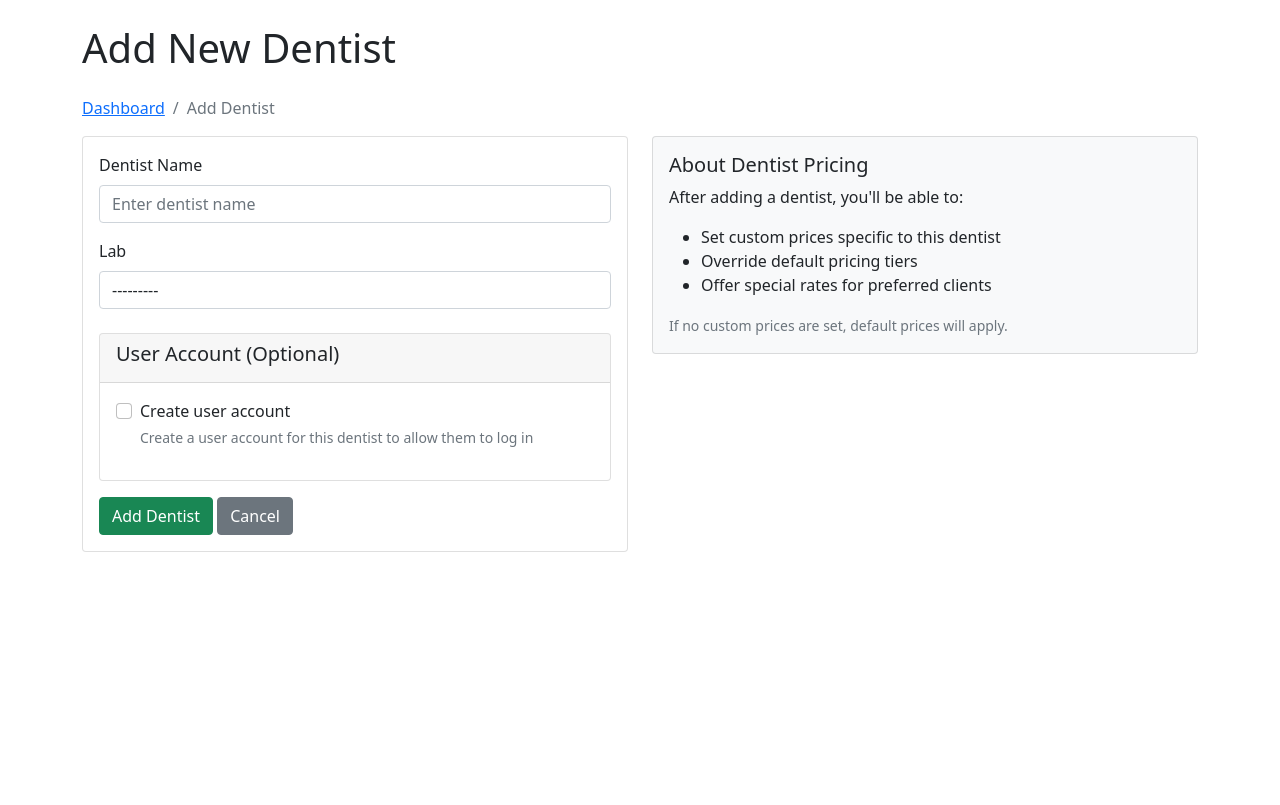
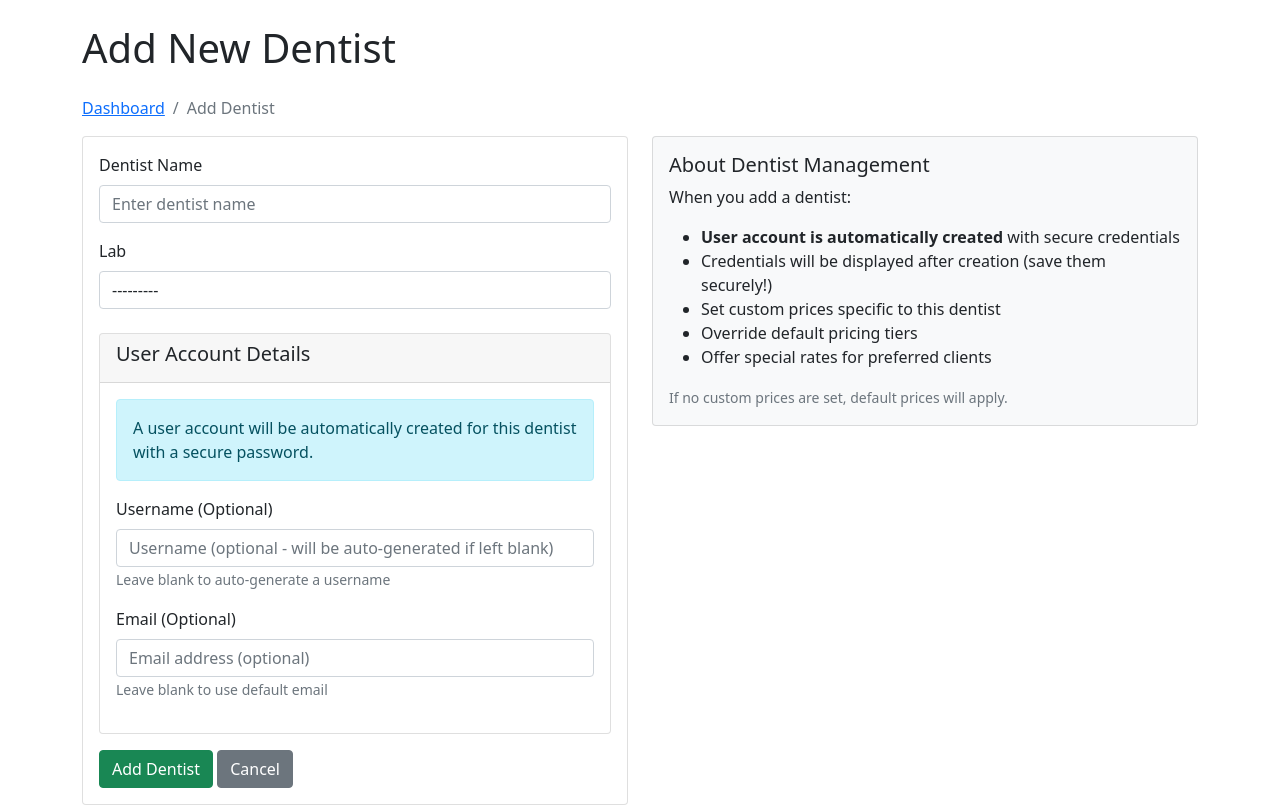
Before and after one commit to jaigner-ams/fusion, a Django app: page /prices/add-dentist/ in a window 1280 px wide. Shown: the part 56-861 px from the top of the page. Before the commit the page ends 608 px from the top, so only its background shows below. Run offline with Django 4.2, Linux system fonts and the light colour scheme; a user stored in the database is signed in; tables that the repository leaves empty hold one stand-in row (values such as "Sample post").

Commit message:
Implement 5 credit minimum purchase and auto-user creation for dentists
- Set minimum credit purchase to 5 credits with validation
- Auto-create user accounts for new dentists with generated credentials
- Update file upload size limit to 500MB
- Improve price management interface with better tier visualization
- Add test scripts for credit minimum and auto-user creation

🤖 Generated with [Claude Code](https://claude.ai/code)

Co-Authored-By: Claude <noreply@anthropic.com>

```diff
--- a/fusion/settings.py
+++ b/fusion/settings.py
@@ -140,6 +140,11 @@ MEDIA_ROOT = '/var/www/fusion/media'
 
 DEFAULT_AUTO_FIELD = 'django.db.models.BigAutoField'
 
+# File Upload Settings
+# Maximum size for file uploads (500MB)
+FILE_UPLOAD_MAX_MEMORY_SIZE = 500 * 1024 * 1024  # 500MB
+DATA_UPLOAD_MAX_MEMORY_SIZE = 500 * 1024 * 1024  # 500MB
+
 # Custom User Model
 AUTH_USER_MODEL = 'mgmt.CustomUser'
 
--- a/mgmt/forms.py
+++ b/mgmt/forms.py
@@ -91,29 +91,16 @@ class DentistUserCreationForm(CustomUserCreationForm):
         self.fields['user_type'].widget = forms.HiddenInput()
 
 class DentistWithUserForm(forms.ModelForm):
-    create_user_account = forms.BooleanField(
-        required=False,
-        initial=False,
-        widget=forms.CheckboxInput(attrs={'class': 'form-check-input'}),
-        help_text='Create a user account for this dentist to allow them to log in'
-    )
+    # Optional fields to update the auto-generated user account
     username = forms.CharField(
         required=False,
-        widget=forms.TextInput(attrs={'class': 'form-control', 'placeholder': 'Username for dentist login'})
+        widget=forms.TextInput(attrs={'class': 'form-control', 'placeholder': 'Username (optional - will be auto-generated if left blank)'}),
+        help_text='Leave blank to auto-generate a username'
     )
     email = forms.EmailField(
         required=False,
-        widget=forms.EmailInput(attrs={'class': 'form-control', 'placeholder': 'Email address'})
-    )
-    password1 = forms.CharField(
-        label='Password',
-        required=False,
-        widget=forms.PasswordInput(attrs={'class': 'form-control', 'placeholder': 'Password'})
-    )
-    password2 = forms.CharField(
-        label='Confirm Password',
-        required=False,
-        widget=forms.PasswordInput(attrs={'class': 'form-control', 'placeholder': 'Confirm password'})
+        widget=forms.EmailInput(attrs={'class': 'form-control', 'placeholder': 'Email address (optional)'}),
+        help_text='Leave blank to use default email'
     )
 
     class Meta:
@@ -134,72 +121,48 @@ class DentistWithUserForm(forms.ModelForm):
 
         # If editing existing dentist with user account
         if self.instance.pk and self.instance.user:
-            self.fields['create_user_account'].initial = True
             self.fields['username'].initial = self.instance.user.username
             self.fields['email'].initial = self.instance.user.email
-            # Hide password fields for existing users
-            self.fields.pop('password1', None)
-            self.fields.pop('password2', None)
 
-    def clean(self):
-        cleaned_data = super().clean()
-        create_account = cleaned_data.get('create_user_account')
-
-        if create_account:
-            username = cleaned_data.get('username')
-            email = cleaned_data.get('email')
-            password1 = cleaned_data.get('password1')
-            password2 = cleaned_data.get('password2')
-
-            if not username:
-                self.add_error('username', 'Username is required when creating a user account')
-            elif CustomUser.objects.filter(username=username).exclude(pk=self.instance.user.pk if self.instance.user else None).exists():
-                self.add_error('username', 'A user with this username already exists')
-
-            if not email:
-                self.add_error('email', 'Email is required when creating a user account')
-
-            # Only validate passwords for new users
-            if not self.instance.user:
-                if not password1:
-                    self.add_error('password1', 'Password is required when creating a user account')
-                elif password1 != password2:
-                    self.add_error('password2', 'Passwords do not match')
-
-        return cleaned_data
+    def clean_username(self):
+        username = self.cleaned_data.get('username')
+        if username:
+            # Check if username already exists (excluding current user if editing)
+            existing = CustomUser.objects.filter(username=username)
+            if self.instance.pk and self.instance.user:
+                existing = existing.exclude(pk=self.instance.user.pk)
+            if existing.exists():
+                raise forms.ValidationError('A user with this username already exists')
+        return username
 
     def save(self, commit=True):
         dentist = super().save(commit=False)
 
-        if self.cleaned_data.get('create_user_account'):
-            if not dentist.user:
-                # Create new user account
-                user = CustomUser.objects.create_user(
-                    username=self.cleaned_data['username'],
-                    email=self.cleaned_data['email'],
-                    password=self.cleaned_data['password1'],
-                    user_type='dentist'
-                )
-                user.first_name = dentist.name
-                user.save()
-                dentist.user = user
-            else:
-                # Update existing user account
-                dentist.user.username = self.cleaned_data['username']
-                dentist.user.email = self.cleaned_data['email']
-                dentist.user.first_name = dentist.name
-                dentist.user.save()
-        elif dentist.user:
-            # Remove user account if unchecked
-            user = dentist.user
-            dentist.user = None
-            if commit:
-                dentist.save()
-            user.delete()
-            return dentist
+        # If this is a new dentist, pass custom username/email to the model
+        if not self.instance.pk:
+            username = self.cleaned_data.get('username')
+            email = self.cleaned_data.get('email')
+
+            if username:
+                dentist._custom_username = username
+            if email:
+                dentist._custom_email = email
+
+        # Update existing user account if dentist already has one
+        elif self.instance.user:
+            username = self.cleaned_data.get('username')
+            email = self.cleaned_data.get('email')
+
+            if username:
+                dentist.user.username = username
+            if email:
+                dentist.user.email = email
+            dentist.user.first_name = dentist.name
+            dentist.user.save()
 
         if commit:
             dentist.save()
+            # Note: For new dentists, the signal will automatically create a user account
 
         return dentist
 
@@ -210,8 +173,8 @@ class CreditPurchaseForm(forms.ModelForm):
         widgets = {
             'quantity': forms.NumberInput(attrs={
                 'class': 'form-control',
-                'min': '1',
-                'placeholder': 'Enter number of credits'
+                'min': '5',
+                'placeholder': 'Enter number of credits (minimum 5)'
             }),
             'quality_type': forms.Select(attrs={'class': 'form-control'})
         }
@@ -241,8 +204,8 @@ class CreditPurchaseForm(forms.ModelForm):
 
     def clean_quantity(self):
         quantity = self.cleaned_data.get('quantity')
-        if quantity and quantity < 1:
-            raise forms.ValidationError('Quantity must be at least 1')
+        if quantity and quantity < 5:
+            raise forms.ValidationError('Minimum purchase is 5 credits')
         return quantity
 
     def get_price_info(self):
@@ -440,9 +403,9 @@ class FileUploadForm(forms.ModelForm):
     def clean_file(self):
         file = self.cleaned_data.get('file')
         if file:
-            # Check file size (limit to 50MB)
-            if file.size > 50 * 1024 * 1024:
-                raise forms.ValidationError('File size cannot exceed 50MB')
+            # Check file size (limit to 500MB)
+            if file.size > 500 * 1024 * 1024:
+                raise forms.ValidationError('File size cannot exceed 500MB')
         return file
 
     def save(self, commit=True):
--- a/mgmt/templates/mgmt/add_dentist.html
+++ b/mgmt/templates/mgmt/add_dentist.html
@@ -41,49 +41,29 @@
 
                     <div class="card mt-4 mb-3">
                         <div class="card-header">
-                            <h5>User Account (Optional)</h5>
+                            <h5>User Account Details</h5>
                         </div>
                         <div class="card-body">
-                            <div class="form-check mb-3">
-                                {{ form.create_user_account }}
-                                <label class="form-check-label" for="{{ form.create_user_account.id_for_label }}">
-                                    {{ form.create_user_account.label }}
-                                </label>
-                                <small class="form-text text-muted d-block">{{ form.create_user_account.help_text }}</small>
+                            <div class="alert alert-info">
+                                <i class="bi bi-info-circle"></i> A user account will be automatically created for this dentist with a secure password.
                             </div>
 
-                            <div id="user-account-fields" style="display: none;">
                             <div class="mb-3">
-                                    <label for="{{ form.username.id_for_label }}" class="form-label">Username</label>
+                                <label for="{{ form.username.id_for_label }}" class="form-label">Username (Optional)</label>
                                 {{ form.username }}
+                                <small class="form-text text-muted">{{ form.username.help_text }}</small>
                                 {% if form.username.errors %}
                                     <div class="text-danger">{{ form.username.errors }}</div>
                                 {% endif %}
                             </div>
 
                             <div class="mb-3">
-                                    <label for="{{ form.email.id_for_label }}" class="form-label">Email</label>
+                                <label for="{{ form.email.id_for_label }}" class="form-label">Email (Optional)</label>
                                 {{ form.email }}
+                                <small class="form-text text-muted">{{ form.email.help_text }}</small>
                                 {% if form.email.errors %}
                                     <div class="text-danger">{{ form.email.errors }}</div>
                                 {% endif %}
-                                </div>
-
-                                <div class="mb-3">
-                                    <label for="{{ form.password1.id_for_label }}" class="form-label">{{ form.password1.label }}</label>
-                                    {{ form.password1 }}
-                                    {% if form.password1.errors %}
-                                        <div class="text-danger">{{ form.password1.errors }}</div>
-                                    {% endif %}
-                                </div>
-
-                                <div class="mb-3">
-                                    <label for="{{ form.password2.id_for_label }}" class="form-label">{{ form.password2.label }}</label>
-                                    {{ form.password2 }}
-                                    {% if form.password2.errors %}
-                                        <div class="text-danger">{{ form.password2.errors }}</div>
-                                    {% endif %}
-                                </div>
                             </div>
                         </div>
                     </div>
@@ -98,9 +78,11 @@
     <div class="col-md-6">
         <div class="card bg-light">
             <div class="card-body">
-                <h5 class="card-title">About Dentist Pricing</h5>
-                <p class="card-text">After adding a dentist, you'll be able to:</p>
+                <h5 class="card-title">About Dentist Management</h5>
+                <p class="card-text">When you add a dentist:</p>
                 <ul>
+                    <li><strong>User account is automatically created</strong> with secure credentials</li>
+                    <li>Credentials will be displayed after creation (save them securely!)</li>
                     <li>Set custom prices specific to this dentist</li>
                     <li>Override default pricing tiers</li>
                     <li>Offer special rates for preferred clients</li>
@@ -110,22 +92,4 @@
         </div>
     </div>
 </div>
-
-<script>
-document.addEventListener('DOMContentLoaded', function() {
-    const createUserCheckbox = document.getElementById('{{ form.create_user_account.id_for_label }}');
-    const userAccountFields = document.getElementById('user-account-fields');
-
-    function toggleUserFields() {
-        if (createUserCheckbox.checked) {
-            userAccountFields.style.display = 'block';
-        } else {
-            userAccountFields.style.display = 'none';
-        }
-    }
-
-    createUserCheckbox.addEventListener('change', toggleUserFields);
-    toggleUserFields(); // Initial state
-});
-</script>
 {% endblock %}
--- a/mgmt/templates/mgmt/base.html
+++ b/mgmt/templates/mgmt/base.html
@@ -4,6 +4,7 @@
     <meta charset="UTF-8">
     <meta name="viewport" content="width=device-width, initial-scale=1.0">
     <title>{% block title %}Price Management{% endblock %}</title>
+    <link rel="icon" href="data:,">
     <link href="https://cdn.jsdelivr.net/npm/bootstrap@5.1.3/dist/css/bootstrap.min.css" rel="stylesheet">
     <style>
         .price-card {
@@ -58,6 +59,7 @@
         {% endblock %}
     </div>
 
+    <script src="https://code.jquery.com/jquery-3.6.0.min.js"></script>
     <script src="https://cdn.jsdelivr.net/npm/bootstrap@5.1.3/dist/js/bootstrap.bundle.min.js"></script>
     {% block extra_js %}{% endblock %}
 </body>
--- a/mgmt/templates/mgmt/purchase_credits.html
+++ b/mgmt/templates/mgmt/purchase_credits.html
@@ -43,7 +43,7 @@
                                         {% endfor %}
                                     </div>
                                 {% endif %}
-                                <div class="form-text">Enter the number of credits you want to purchase</div>
+                                <div class="form-text">Enter the number of credits you want to purchase (minimum 5)</div>
                             </div>
 
                             <div class="col-md-6">
--- a/mgmt/views.py
+++ b/mgmt/views.py
@@ -31,6 +31,11 @@ def price_management_view(request):
 def default_prices_view(request):
     from django.forms import modelformset_factory
 
+    # Create a custom form class that passes the user
+    class DefaultPriceFormWithUser(DefaultPriceForm):
+        def __init__(self, *args, **kwargs):
+            super().__init__(*args, user=request.user, **kwargs)
+
     if request.user.is_admin_user():
         fields = ['lab', 'applied_after', 'price', 'type']
     else:
@@ -38,7 +43,7 @@ def default_prices_view(request):
 
     DefaultPriceFormSet = modelformset_factory(
         model=DefaultPriceList,
-        form=DefaultPriceForm,
+        form=DefaultPriceFormWithUser,
         extra=1,
         can_delete=True,
         fields=fields
@@ -85,7 +90,18 @@ def add_dentist_view(request):
             if not request.user.is_admin_user():
                 dentist.lab = request.user
             dentist.save()
-            if dentist.user:
+
+            # Check if credentials were auto-generated (for new dentists)
+            if hasattr(dentist, '_generated_username') and hasattr(dentist, '_generated_password'):
+                messages.success(
+                    request,
+                    f'Dentist {dentist.name} added successfully! '
+                    f'Auto-generated login credentials: '
+                    f'Username: {dentist._generated_username}, '
+                    f'Password: {dentist._generated_password} '
+                    f'(Please save these credentials securely and share them with the dentist)'
+                )
+            elif dentist.user:
                 messages.success(request, f'Dentist {dentist.name} added successfully with user account!')
             else:
                 messages.success(request, f'Dentist {dentist.name} added successfully!')
```
Also changed, not shown: CLAUDE.md (+12 -1 lines), mgmt/models.py (+50 -0 lines), mgmt/templates/mgmt/default_prices.html (+59 -10 lines), test_auto_user_creation.py (added, +64 -0 lines), test_credit_minimum.py (added, +50 -0 lines). Lines whose indentation alone changed are shown as unchanged.
